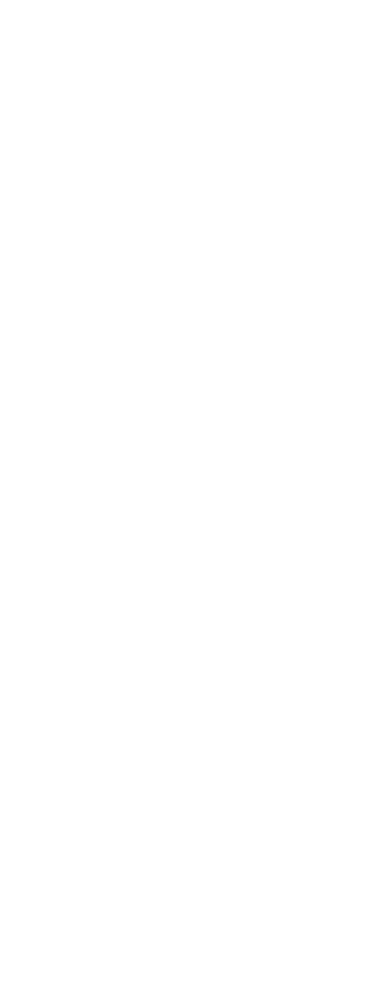
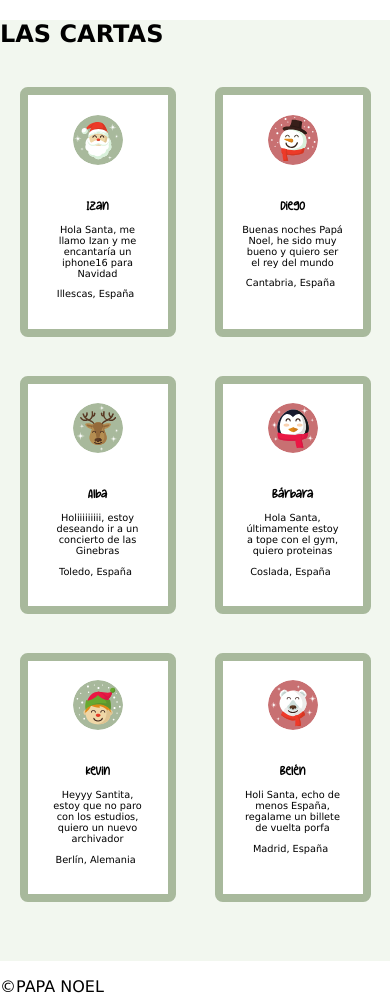
Before and after one commit to albatellouc3m/cp_gr07, a plain HTML site: page src/verCartas.html in a window 390 px wide. Before the commit the page ends 844 px from the top, so only its background shows below. Drawn offline with nearby package versions, Linux system fonts and the light colour scheme.

Commit message:
COSAS FIRE

```diff
--- a/src/papaNoel.html
+++ b/src/papaNoel.html
@@ -0,0 +1,70 @@
+<!-- PAPÁ NOEL-->
+<!DOCTYPE html>
+<html lang="es-ES">
+<head>
+    <meta charset="UTF-8">
+    <title>PAPA NOEl</title>
+    <link rel="stylesheet" href="style/papaNoel.css">
+    <link rel="icon" href="images/arboldeco.svg" type="image/x-icon">
+    <script src="https://code.jquery.com/jquery-3.7.1.min.js" integrity="sha256-/JqT3SQfawRcv/BIHPThkBvs0OEvtFFmqPF/lYI/Cxo=" crossorigin="anonymous"></script> <!-- jQuery -->
+</head>
+
+<body>
+    <section id="papaNoel">
+     <!-- BARRA DE NAVEGACIÓN -->
+     <nav>
+        <ul id="main-menu" class="main-menu">
+            <li class="main-menu_item casa-item">
+                <a href="index.html" class="main-menu_link">
+                <img src="images/casa.svg" alt="casa" class="casa">
+                </a></li>
+            <li class="main-menu_item">
+                <h3 class="main-menu_link">Papá Noel</h3>
+                </div>
+            </li>
+        </ul>
+        <script src="script/nav.js"></script>
+    </nav>
+    <section id="historia">
+         <div class = "outer-box">
+             <article class="column2">
+                 <h3 class="sabias">¿QuiéN es Papá Noel?<span  class= "arbol"> <img src="images/arbol.svg" alt="arbol"></span></h3>
+                 <p>Papá Noel, con su traje rojo y su risa "¡Ho, ho, ho!", es el alma de la Navidad. Vive en el Polo Norte, preparando juguetes con sus elfos y cuidando a sus renos para el gran viaje del 24 de diciembre. Su trineo volador, guiado por Rodolfo, reparte alegría y regalos a niños de todo el mundo.</p>
+                 <p> Papá Noel trae magia, sonrisas y esperanza. Los niños escriben cartas y, si se han portado bien, encuentran sorpresas bajo el árbol. Aunque ya no seamos niños, Papá Noel nos recuerda compartir y mantener vivo el espíritu navideño.</p>
+             </article>
+             <figure class="column1">
+                <img src="images/santa.svg" alt="Foto de Papá Noel" class= "PapaNoel">
+            </figure>
+         </div>
+     </section>
+
+    <section id="galeria">
+        <h2>GALERÍA</h2>
+        <div class="galeria">
+            <figure>
+                <img src="images/galeria1.jpg" alt="Foto de Papá Noel en su trineo">
+                <figcaption>Papá Noel en su trineo</figcaption>
+            </figure>
+            <figure>
+                <img src="images/galeria2.jpg" alt="Foto de Papá Noel en su taller">
+                <figcaption>Papá Noel en su taller</figcaption>
+            </figure>
+            <figure>
+                <img src="images/galeria3.jpg" alt="Foto de Papá Noel en su trono">
+                <figcaption>Papá Noel en su trono</figcaption>
+            </figure>
+            <figure>
+                <img src="images/galeria4.jpg" alt="Foto de Papá Noel en su trono">
+                <figcaption>Papá Noel en su trono</figcaption>
+            </figure>
+        </div>
+    </section>
+    </section>
+
+
+
+    <footer>
+        <p>©PAPA NOEL</p>
+    </footer>
+</body>
+</html>
--- a/src/style/cartas.css
+++ b/src/style/cartas.css
@@ -1,3 +1,14 @@
+body {
+    font-family: Verdana;
+    margin: 0;
+    padding: 0;
+    color: black;
+}
+
+* {
+    box-sizing: border-box;
+}
+
 /*fuentes*/
 @font-face {
     font-family: 'Spiny Lobster';
@@ -12,3 +23,188 @@
     font-weight: normal;
     font-style: normal;
 }
+
+/*DESKTOP*/
+#cartas {
+    background-color: #F2F7EF;
+    padding-bottom: 10%;
+}
+
+
+/*CARTITAS*/
+/*contenendor global de las cartas*/
+.contenedor {
+    background-repeat: no-repeat;
+    background-size: cover;
+    background-position: top;
+    display: grid;
+    grid-template-columns: repeat(3, 1fr);
+
+}
+
+/*cada carta individual*/
+.carta {
+    background-color: white;
+    margin: 10%;
+    padding: 10%;
+    color: black;
+    border-width: 3vh;
+    border-radius: 2vw;
+    border-style: solid;
+    border-color: #A8B99C;
+    transition: transform 1s ease;
+}
+
+/*texto de las cartas*/
+.carta p{
+    font-size: 1vw;
+}
+
+/*para las imagenes de las cartas y el nombre de los niños*/
+.icon-container {
+    display: flex;
+    flex-direction: row;
+    align-items: center;
+    text-align: center;
+    margin-bottom: 10px;
+
+}
+
+/*la foto de perfil*/
+.icon{
+    border-radius: 100%;
+    width: 80px;
+    height: 80px;
+}
+
+/*nombre del niño*/
+h5{
+    font-family: 'cookies', Verdana;
+    font-size: 1vw;
+    font-weight: bold;
+    margin-left: 2vw;
+    word-wrap: break-word;
+
+}
+
+/*para la decoración de abajo con la imagen y la ciudad del niño*/
+.icon-decoration {
+
+    display: flex;
+    flex-direction: row;
+    align-items: center;
+    justify-content: space-between;
+    width: 100%;
+}
+
+/*imagen de decoracion*/
+.decoration {
+    width: 3vw;
+    margin-left: 1vw;
+}
+
+/*ciudad del niño*/
+.icon-decoration p {
+    margin-right: 1vw;
+    white-space: nowrap;
+
+}
+
+/*para que cuando pases el raton por encima de la carta se haga mas grande y salga una sombrita*/
+.carta:hover{
+    transform: scale(1.05);
+    box-shadow: 12px 4px 12px rgba(105, 105, 105, 0.6);
+}
+
+/*RESPONSIVE*/
+/*TABLET*/
+@media (max-width: 880px) {
+    .contenedor {
+        grid-template-columns: repeat(2, 1fr);
+    }
+
+    .icon-container {
+        display: flex;
+        flex-direction: column;
+        text-align: center;
+        justify-content: center;
+        align-items: center;
+        margin-bottom: 10px;
+        word-wrap: break-word;
+    }
+
+    .icon{
+        width: 60px;
+        height: 60px;
+    }
+
+    h5{
+        font-size: 1.5vh;
+        text-align: center;
+        margin-left: 0;
+        margin-bottom: 0;
+    }
+
+    .icon-decoration{
+        display: block;
+    }
+
+    /*que se borre la decoracion que queda muy cargado*/
+    .decoration{
+        display: none;
+    }
+
+    .carta{
+        display: block;
+        border-width: 2vh;
+        justify-content: center;
+        text-align: center;
+    }
+    .carta p{
+        margin-top: 0;
+        font-size: 1.25vh;
+    }
+}
+
+/*MOVIL*/
+@media (max-width: 480px) {
+    .contenedor {
+        grid-template-columns: repeat(2, 1fr); /*que se quede en dos columnas, que si lo ponemos en una quita protagonsimo a Papa Noel*/
+    }
+
+    .carta{
+        border-width: 1vh;
+    }
+
+    h5{
+        font-size: 3vw;
+        margin: 0;
+        margin-top: 4vh;
+
+    }
+
+    .icon{
+        width: 50px;
+        height: 50px;
+    }
+
+    .carta p{
+        font-size: 2.5vw;
+    }
+
+}
+
+
+/*boton para borrar las cartitas del perfil*/
+.borrarbtn{
+    background-color: #Bf3f34;
+    font-size: 2vh;
+    color: white;
+    border: none;
+    cursor: pointer;
+    display: flex;
+    justify-content: center;
+    padding: 2vh 5vw;
+    border-radius: 10vw;
+    margin: 5vh 0 2vh 0;
+}
--- a/src/style/papaNoel.css
+++ b/src/style/papaNoel.css
@@ -0,0 +1,186 @@
+body {
+    font-family: Verdana;
+    margin: 0;
+    padding: 0;
+    background-color: white;
+    color: black;
+}
+
+* {
+    box-sizing: border-box;
+}
+
+/*fuentes*/
+@font-face {
+    font-family: 'Spiny Lobster';
+    src: url(../fonts/SpinyLobster.ttf);
+    font-weight: normal;
+    font-style: normal;
+}
+
+@font-face {
+    font-family: 'Cookies';
+    src: url(../fonts/Cookies\ Magis.otf);
+    font-weight: normal;
+    font-style: normal;
+}
+
+/*navegador principal*/
+
+.main-menu {
+    padding: 1vh 0;
+    width: auto;
+    height: auto;
+    background-color: #CBDFBD;
+    display: flex;
+    justify-content: space-between; /* para la derecha*/
+    align-items: center;
+    list-style-type: none;
+    position: sticky;
+    top: 0;
+    flex-direction: row;
+    transform: translateY(0); /*esto es para que el menu de antes no se vea jeje*/
+    transition: transform 0.3s ease; /*transicion para que se vea guay*/
+
+}
+
+.main-menu_item {
+    margin: 0.5vw 0;
+    float: left;
+    display: flex;
+    padding-right: 3vw;
+    padding-left: 2vw;
+    align-items: center;
+    height: 5vh; /*que vaya variando la height y eso*/
+    transition: all 0.3s ease; /* transición */
+}
+
+.casa{
+    width: 2vw;
+    height: auto;
+}
+
+.main-menu_link {
+    font-family: 'Spiny Lobster', Verdana;
+    display: flex;
+    font-size: 1.1vw;
+    color: #737E6B;
+    background-color: transparent;
+    align-items: center;
+    justify-content: center;
+    transition: all 0.3s ease;
+}
+
+
+/*PAPA NOEL*/
+#papaNoel{
+    background-color: #E5EFDE;
+}
+/*DESKTOP*/
+#historia {
+    background-color: #E5EFDE;
+
+}
+
+/*contenedor que engloba la parte de la imagen y la foto*/
+.outer-box {
+    display: grid;
+    grid-template-columns: repeat(2, 1fr);
+    margin: 10px 10px 10px 10px;
+    gap: 20px;
+    text-align: center;
+    max-width: 100%;
+
+}
+
+/*columna de la imagen de papa noel*/
+.column1 {
+    display: flex;
+    justify-content: center;
+    align-items: center;
+    padding: 0 10px;
+    padding-left: 4vw;
+
+}
+
+/*columna para el texto de papa noel*/
+.column2 {
+    padding-left: 10vw;
+    font-size: 1.5vw;
+    padding-bottom: 10vh;
+
+}
+
+.column2 p{
+    text-align: justify; /*justifica texto*/
+}
+
+/*mini titulito sabias que*/
+.sabias{
+    font-family: 'Spiny Lobster', Verdana;
+    font-style: italic;
+    color: black;
+}
+
+/*esto es para el arbol que sale de decoración en la parte del movil*/
+.arbol img{
+    display: none; /*por ahora no queremos que se despliegue*/
+}
+
+
+/*responsive*/
+/*TABLET*/
+@media screen and (max-width: 810px){
+    #PapaNoel{
+        background-image: none;
+        background-color: #dfece8;
+    }
+}
+
+/*MOVIL*/
+@media screen and (max-width: 500px) {
+    #historia{
+        background-color: #dfece8;
+    }
+
+    /*se hace solo una columna*/
+    .outer-box {
+        display: grid;
+        grid-template-columns: repeat(1, 1fr);
+        margin: 20px 0;
+        gap: 20px;
+    }
+
+    /*columna de la imagen de papa noel no se ve que queda muy cargado*/
+    .column1 {
+        display: none;
+    }
+
+    /*decoracion de arbolito que queda bonita en movil, ahora si queremos que se despliegue*/
+    .arbol img {
+        display: inline; /*para que se ponga en linea con el sabias que*/
+        width: 15vw;
+        height: auto;
+        vertical-align: middle; /* alinea la imagen verticalmente con el texto */
+        margin-left: 5vw; /* espacio entre el texto y la imagen */
+    }
+
+    /*para ajustarlo con el arbolito mono*/
+    .sabias {
+        display: inline;
+    }
+
+    /*columna sobre el texto de papa noel*/
+    .column2 {
+        font-size: 3.5vw;
+        padding: 0 10vw;
+        padding-bottom: 10vh;
+    }
+}
+
+/*GALERIA DE FOTOS*/
+/*DESKTOP*/
+#galeria {
+    background-color: #FFFFFF;
+    padding: 10px 10px 10px 10px;
+}
--- a/src/verCartas.html
+++ b/src/verCartas.html
@@ -0,0 +1,102 @@
+<!-- PAPÁ NOEL-->
+<!DOCTYPE html>
+<html lang="es-ES">
+<head>
+    <meta charset="UTF-8">
+    <title>PAPA NOEl</title>
+    <link rel="stylesheet" href="style/cartas.css">
+    <link rel="icon" href="images/arboldeco.svg" type="image/x-icon">
+    <script src="https://code.jquery.com/jquery-3.7.1.min.js" integrity="sha256-/JqT3SQfawRcv/BIHPThkBvs0OEvtFFmqPF/lYI/Cxo=" crossorigin="anonymous"></script> <!-- jQuery -->
+</head>
+
+<body>
+<!--VER CARTAS -->
+<section id="cartas">
+    <h2>LAS CARTAS</h2>
+    <div class="contenedor">
+        <article class="carta">
+            <header class="icon-container">
+                <img src="images/avatar1.svg" alt="Foto Manuel" class = "icon">
+                <h5>Izan</h5>
+            </header>
+            <p>Hola Santa, me llamo Izan y
+                me encantaría un iphone16
+                para Navidad</p>
+            <footer class="icon-decoration">
+                <p>Illescas, España</p>
+                <img src="images/sobre1.svg" alt="sobre" class="decoration">
+            </footer>
+        </article>
+        <article class="carta">
+            <header class="icon-container">
+                <img src="images/avatar2.svg" alt="Foto Lucas" class = "icon">
+                <h5>Diego</h5>
+            </header>
+            <p>Buenas noches Papá Noel,
+                he sido muy bueno y quiero
+                ser el rey del mundo</p>
+            <footer class="icon-decoration">
+                <p>Cantabria, España</p>
+                <img src="images/sobre3.svg" alt="sobre" class="decoration">
+            </footer>
+        </article>
+        <article class="carta">
+            <header class="icon-container">
+                <img src="images/avatar3.svg" alt="Foto María" class = "icon">
+                <h5>Alba</h5>
+            </header>
+            <p>Holiiiiiiiii, estoy deseando
+                ir a un concierto de las
+                Ginebras</p>
+            <footer class="icon-decoration">
+                <p>Toledo, España</p>
+                <img src="images/sobre2.svg" alt="sobre" class="decoration">
+            </footer>
+        </article>
+        <article class="carta">
+            <header class="icon-container">
+                <img src="images/avatar4.svg" alt="Foto Charlotte" class = "icon">
+                <h5>Bárbara</h5>
+            </header>
+            <p>Hola Santa, últimamente
+                estoy a tope con el gym,
+                quiero proteinas</p>
+            <footer class="icon-decoration">
+                <p>Coslada, España</p>
+                <img src="images/sobre1.svg" alt="sobre" class="decoration">
+            </footer>
+        </article>
+        <article class="carta">
+            <header class="icon-container">
+                <img src="images/avatar5.svg" alt="Foto Lucía" class = "icon">
+                <h5>Kevin</h5>
+            </header>
+            <p>Heyyy Santita, estoy que
+                no paro con los estudios,
+                quiero un nuevo archivador</p>
+            <footer class="icon-decoration">
+                <p>Berlín, Alemania</p>
+                <img src="images/sobre2.svg" alt="sobre" class="decoration">
+            </footer>
+        </article>
+        <article class="carta">
+            <header class="icon-container">
+                <img src="images/avatar6.svg" alt="Foto Carlos" class = "icon">
+                <h5>Belén</h5>
+            </header>
+            <p>Holi Santa, echo de
+                menos España, regalame
+                un billete de vuelta porfa</p>
+            <footer class="icon-decoration">
+                <p>Madrid, España</p>
+                <img src="images/sobre3.svg" alt="sobre" class="decoration">
+            </footer>
+        </article>
+    </div>
+</section>
+<footer>
+    <p>©PAPA NOEL</p>
+</footer>
+
+</body>
+</html>
```
Also changed, not shown: src/index.html (+3 -8 lines), src/style/index.css (+92 -7 lines), src/style/miPerfil.css (added, +51 -0 lines), src/images/cerrar.svg (added), src/images/limpiar.svg (added), src/images/santa.svg (added).
